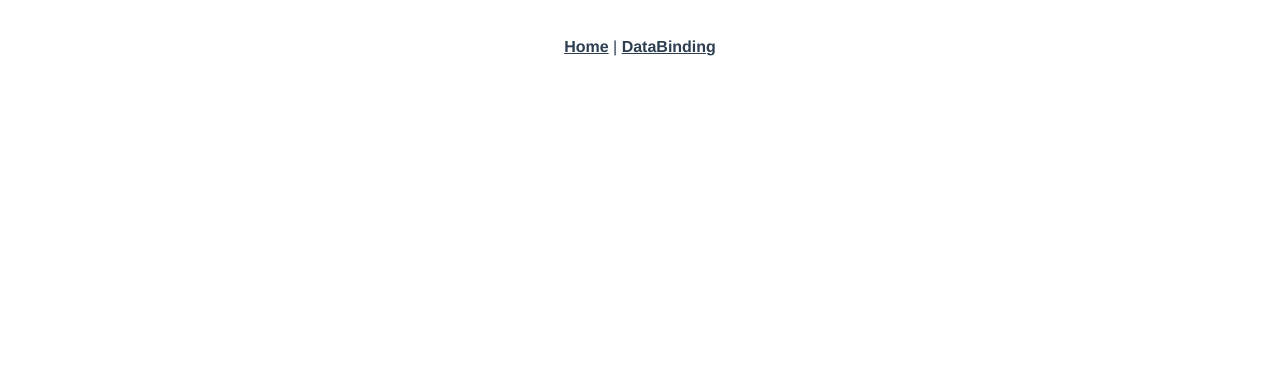
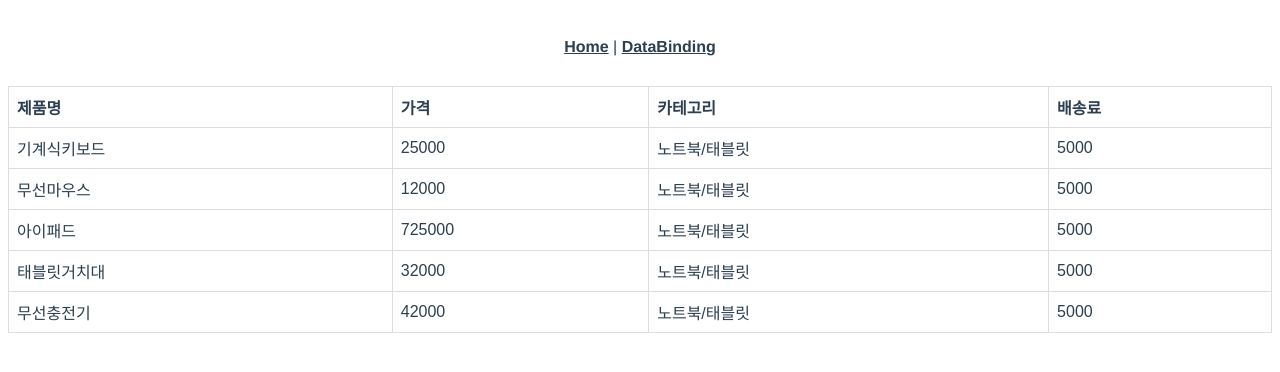
Before and after one commit to pengdldi/vue-project, a Vue app: page /databindinglist in a window 1280 px wide. Before the commit this address had no page. Shown: the top 372 px of the page. Built offline with nearby package versions, Linux system fonts and the light colour scheme.

Commit message:
데이터바인딩2(하드코딩)

```diff
--- a/src/App.vue
+++ b/src/App.vue
@@ -3,7 +3,7 @@
     <router-link to="/">Home</router-link> |
     <!-- <router-link to="/databindinghtml">DataBinding</router-link> -->
     <!-- <router-link to="/databindinginputtext">DataBinding</router-link> -->
-    <router-link to="/databindingstyle2">DataBinding</router-link>
+    <router-link to="/watchview2">DataBinding</router-link>
   </nav>
   <router-view/>
 </template>
--- a/src/router/index.js
+++ b/src/router/index.js
@@ -15,6 +15,12 @@ import DataBindingClass from '../views/DataBindingClass.vue'
 import DataBindingClass2 from '../views/DataBindingClass2.vue'
 import DataBindingStyle from '../views/DataBindingStyle.vue'
 import DataBindingStyle2 from '../views/DataBindingStyle2.vue'
+import DataBindingList from '../views/DataBindingList.vue'
+import RenderingVIf from '../views/RenderingVIf.vue'
+import EventClick from '../views/EventClick.vue'
+import EventChange from '../views/EventChange.vue'
+import ComputedView from '../views/ComputedView.vue'
+import WatchView2 from '../views/WatchView2.vue'
 
 const routes = [
   {
@@ -100,6 +106,36 @@ const routes = [
     path: '/databindingstyle2',
     name: 'DataBindingStyle2',
     component: DataBindingStyle2
+  },
+  {
+    path: '/databindinglist',
+    name: 'DataBindingList',
+    component: DataBindingList
+  },
+  {
+    path: '/renderingvif',
+    name: 'RenderingVIf',
+    component: RenderingVIf
+  },
+  {
+    path: '/eventclick',
+    name: 'EventClick',
+    component: EventClick
+  },
+  {
+    path: '/eventchange',
+    name: 'EventChange',
+    component: EventChange
+  },
+  {
+    path: '/computedview',
+    name: 'ComputedView',
+    component: ComputedView
+  },
+  {
+    path: '/watchview2',
+    name: 'WatchView2',
+    component: WatchView2
   }
 ]
 
--- /dev/null
+++ b/src/views/ComputedView.vue
@@ -0,0 +1,19 @@
+<template>
+    <h1>Full Name: {{fullName}}</h1>
+</template>
+<script>
+export default {
+    data() {
+        return {
+            firstName: 'Seungwon',
+            lastName: 'Hwang'
+        };
+    },
+    computed: {
+        fullName() {
+            return this.firstName + ' ' + this.lastName;
+        }
+    }
+}
+</script>
+<!-- 여러곳에서 fullname을 사용할 때 연산은 한번만 일어남. -->
--- /dev/null
+++ b/src/views/DataBindingList.vue
@@ -0,0 +1,49 @@
+<template>
+    <div>
+        <table>
+            <thead>
+                <tr>
+                    <th>제품명</th>
+                    <th>가격</th>
+                    <th>카테고리</th>
+                    <th>배송료</th>
+                </tr>
+            </thead>
+            <tbody>
+                <tr :key="i" v-for="(product, i) in productList">
+                    <td>{{product.product_name}}</td>
+                    <td>{{product.price}}</td>
+                    <td>{{product.category}}</td>
+                    <td>{{product.delivery_price}}</td>
+                </tr>
+            </tbody>
+        </table>
+    </div>
+</template>
+<script>
+export default {
+    data() {
+        return {
+            productList: [
+                {"product_name":"기계식키보드","price":25000,"category":"노트북/태블릿","delivery_price":5000},
+                {"product_name":"무선마우스","price":12000,"category":"노트북/태블릿","delivery_price":5000},
+                {"product_name":"아이패드","price":725000,"category":"노트북/태블릿","delivery_price":5000},
+                {"product_name":"태블릿거치대","price":32000,"category":"노트북/태블릿","delivery_price":5000},
+                {"product_name":"무선충전기","price":42000,"category":"노트북/태블릿","delivery_price":5000}
+            ]
+        };
+    }
+}
+</script>
+<style scoped>
+    table {
+        font-family: arial, sans-serif;
+        border-collapse: collapse;
+        width: 100%
+    }
+    td, th {
+        border: 1px solid #dddddd;
+        text-align: left;
+        padding: 8px;
+    }
+</style>
--- /dev/null
+++ b/src/views/EventChange.vue
@@ -0,0 +1,23 @@
+<template>
+    <div>
+        <select v-model="selectedValue" @change="changeSelect">
+            <option value ="서울">서울</option>
+            <option value ="부산">부산</option>
+            <option value ="대구">대구</option>
+        </select>
+    </div>
+</template>
+<script>
+export default {
+    data() {
+        return {
+            selectedValue: ''
+        };
+    },
+    methods: {
+        changeSelect() {
+            alert(this.selectedValue);
+        }
+    }
+}
+</script>
--- /dev/null
+++ b/src/views/EventClick.vue
@@ -0,0 +1,33 @@
+<template>
+    <div>
+        <button type="button" @click="increaseCounter">Add 1</button> <!-- v-on 대신 @를 쓸 수 있음 클릭했을 때 increaseCounter 함수 호출 -->
+        <p>The counter is : {{counter}} </p>
+        <button type="button" @click="setCount(7)">Set 7</button>
+        <p>The counterB is : {{counterB}} </p>
+        <button type="button" @click="one(), two()">Click</button>
+    </div>
+</template>
+<script>
+export default {
+    data() {
+        return {
+            counter: 0,
+            counterB: 0
+        };
+    },
+    methods: {
+        increaseCounter() {
+            this.counter = this.counter+1;
+        },
+        setCount(value) {
+            this.counterB = value;
+        },
+        one() {
+            alert('One');
+        },
+        two() {
+            alert('Two');
+        }
+    }
+}
+</script>
--- /dev/null
+++ b/src/views/RenderingVIf.vue
@@ -0,0 +1,20 @@
+<template>
+    <div>
+        <h1 v-if="type=='A'">A</h1> <!-- type이 true면 화면이 보이게 됨-->
+        <h1 v-else-if="type=='B'">B</h1>
+        <h1 v-else>C</h1>
+    </div>
+</template>
+<script>
+export default {
+    data() {
+        return {
+            type: 'A'
+        };
+    }
+}
+</script>
+<!-- v-if와 v-show의 차이
+    v-if는 조건을 만족하면 그 순간에 html 블록 생성. 만족하지 않으면 html 블록을 삭제
+    v-show는 조건 상관없이 무조건 html 블록 생성. css display만 보이지 않는 것. 화면을 숨겨만 두는 것
+    !!해당 html블록이 자주 나타나야 하면 v-show 사용. toggle 빈도가 적으면 v-if 사용!! -->
--- /dev/null
+++ b/src/views/WatchView2.vue
@@ -0,0 +1,28 @@
+<template>
+    <h1>Full Name: {{fullName}}</h1>
+    <button type="button" @click="changeName">변경</button>
+</template>
+<script>
+export default {
+    data() {
+        return {
+            firstName: 'Seungwon',
+            lastName: 'Hwang',
+            fullName: ''
+        };
+    },
+    watch: {
+        firstName() {
+            this.fullName = this.firstName + ' ' + this.lastName;
+        },
+        lastName() {
+            this.fullName = this.firstName + ' ' + this.lastName;
+        }
+    },
+    methods: {
+        changeName() {
+            this.firstName="Eunsol";
+        }
+    }
+}
+</script>
```
Also changed, not shown: src/views/WatchView.vue (added, +23 -0 lines).
